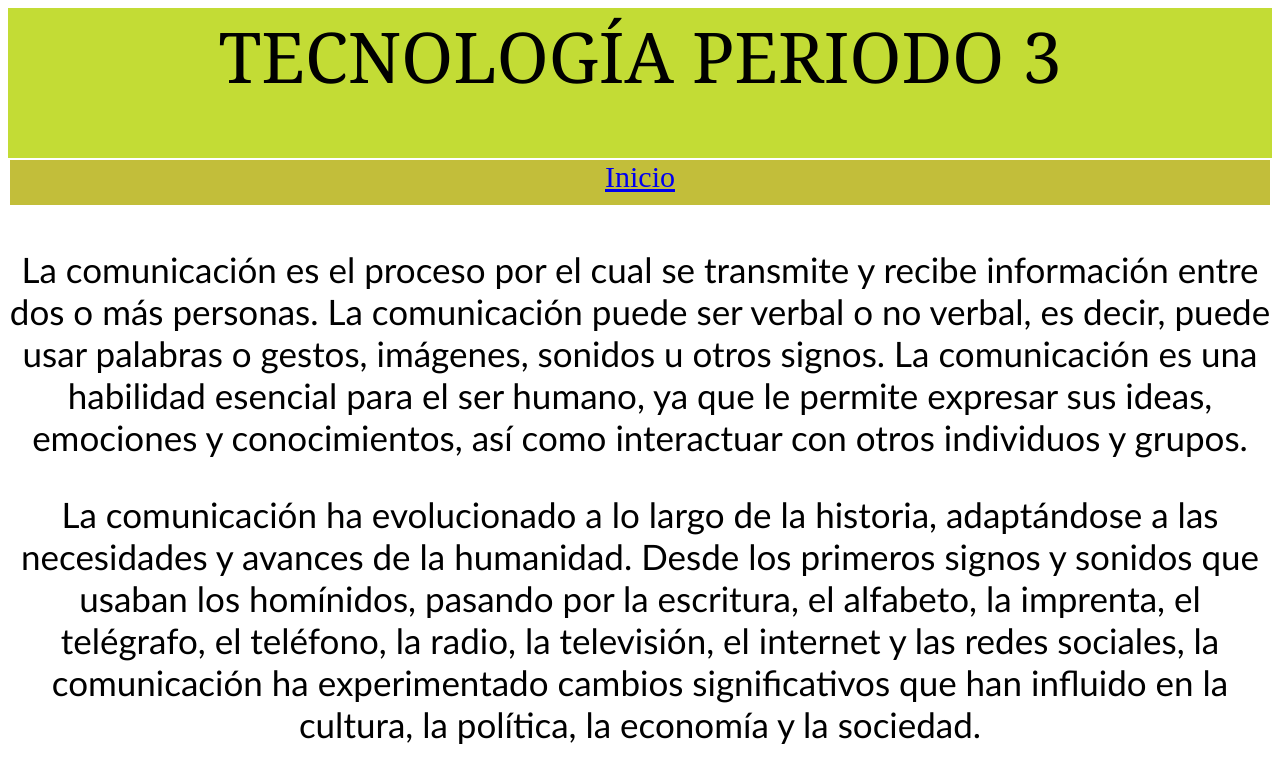
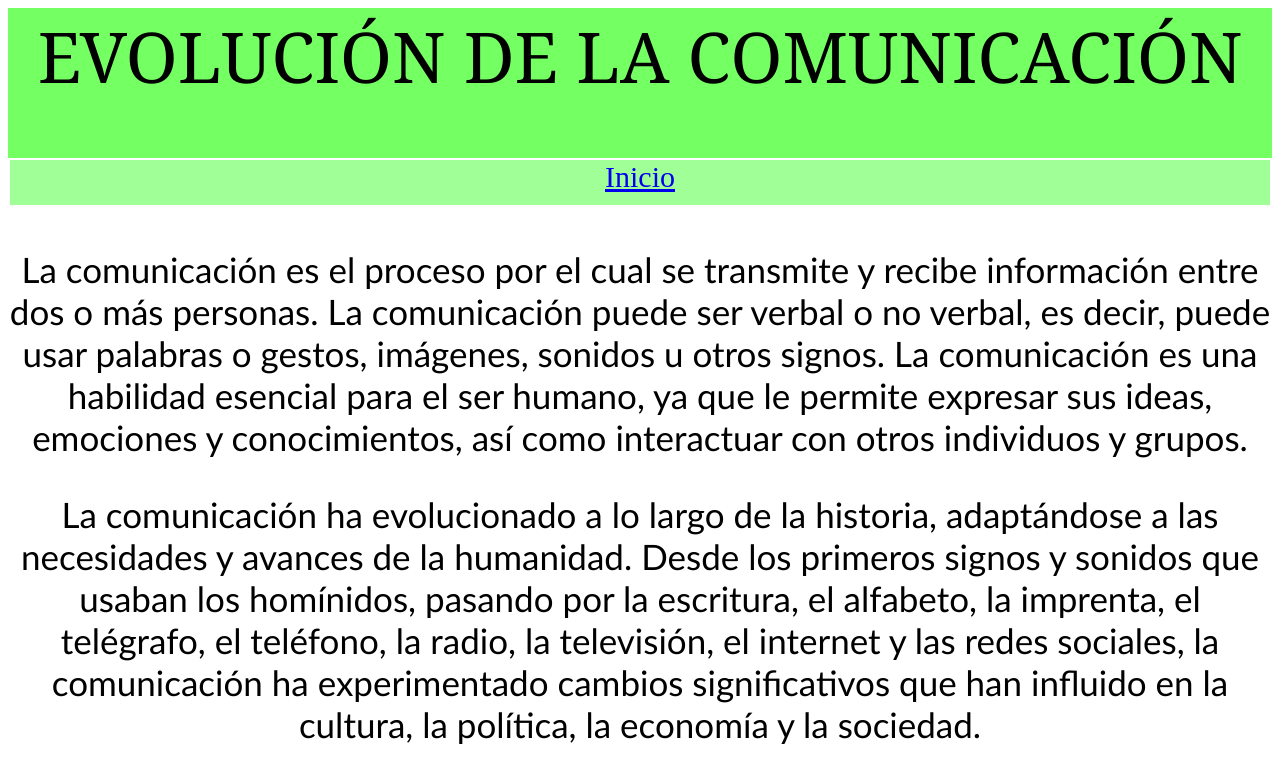
Before and after one commit to Niebka/Meel, a plain HTML site: page tecnología3.html in a window 1280 px wide. Shown: the top 777 px of the page. Drawn offline with Linux system fonts and the light colour scheme.

Commit message:
Add files via upload

```diff
--- a/Temas13.css
+++ b/Temas13.css
@@ -6,7 +6,7 @@
 .Encabezado {
     width: 100%;
     height: 150px;
-    background-color: rgb(195, 220, 53);
+    background-color: rgb(116, 255, 98);
     font-size: 70px;
     font-family: Georgia, 'Times New Roman', Times, serif;
     color: black;
@@ -21,7 +21,7 @@
 .Tecnología {
     width: 1800px;
     height: 45px;
-    background-color: rgb(194, 190, 58);
+    background-color: rgb(160, 255, 151);
     margin: 2px;
     text-align: center;
     font-size: 30px;
--- a/Temas14.css
+++ b/Temas14.css
@@ -21,7 +21,7 @@
 .Tecnología {
     width: 1800px;
     height: 45px;
-    background-color: rgb(100, 60, 30);
+    background-color: rgb(129, 80, 43);
     margin: 2px;
     text-align: center;
     font-size: 30px;
--- a/Temas15.css
+++ b/Temas15.css
@@ -6,7 +6,7 @@
 .Encabezado {
     width: 100%;
     height: 150px;
-    background-color: rgb(195, 220, 53);
+    background-color: rgb(53, 142, 220);
     font-size: 70px;
     font-family: Georgia, 'Times New Roman', Times, serif;
     color: black;
@@ -21,7 +21,7 @@
 .Tecnología {
     width: 1800px;
     height: 45px;
-    background-color: rgb(194, 190, 58);
+    background-color: rgb(98, 228, 222);
     margin: 2px;
     text-align: center;
     font-size: 30px;
--- a/tecnología3.html
+++ b/tecnología3.html
@@ -11,7 +11,7 @@
 <body>
     <div class="Contenedor">
         <div class="Encabezado">
-         TECNOLOGÍA PERIODO 3
+        EVOLUCIÓN DE LA COMUNICACIÓN
         </div>
         <div class="Menú">
             <div class="Tecnología">
```
